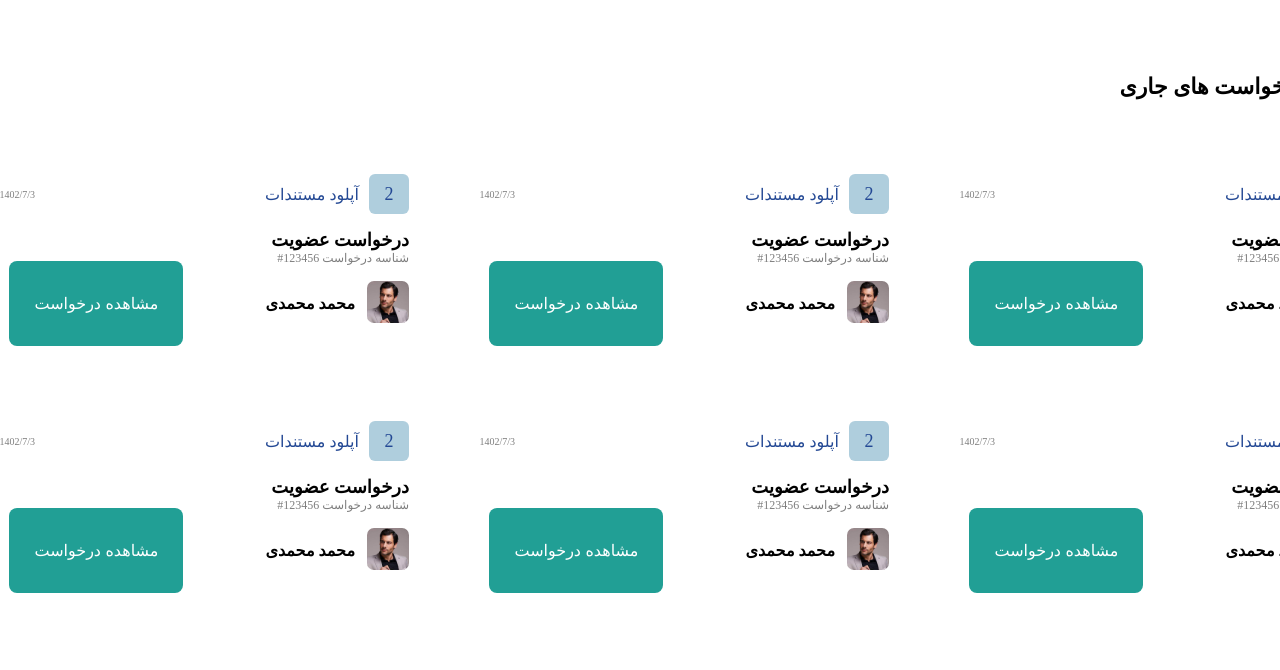
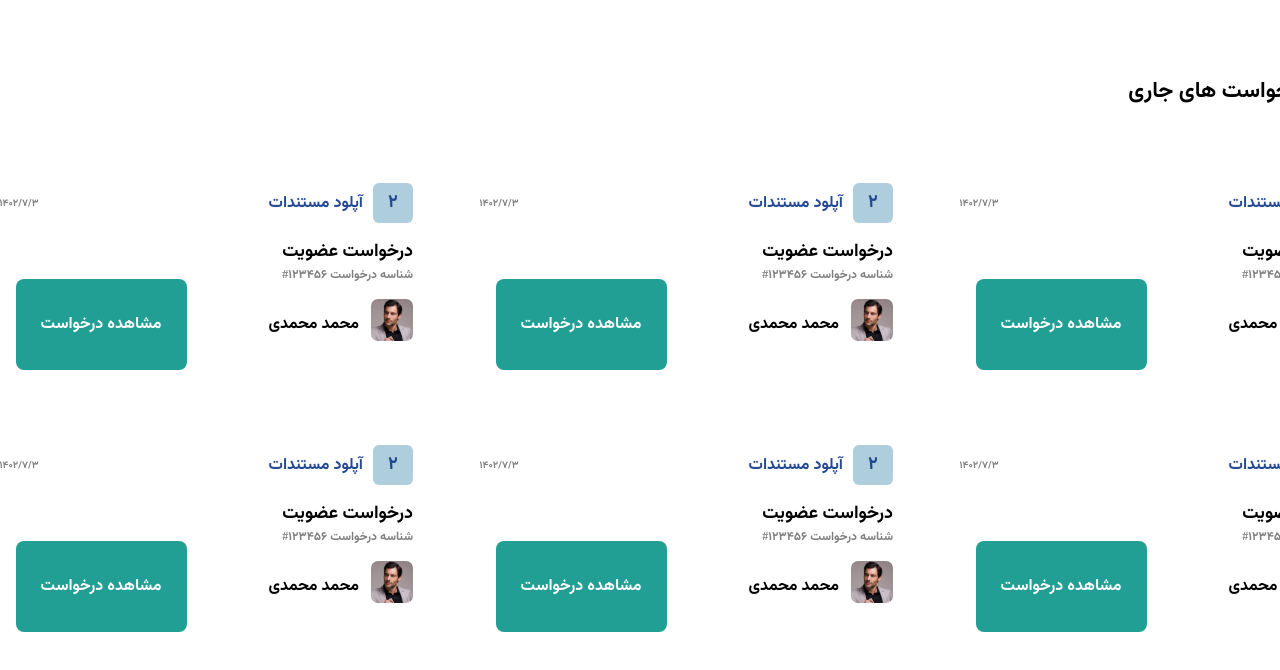
Before and after one commit to alirezad3v/Bootcamp-Task-1, a plain HTML site: page index.html in a window 1280 px wide. Shown: the top 670 px of the page. Drawn offline with Linux system fonts and the light colour scheme; a small style sheet from the web is missing.

Commit message:
change html file

```diff
--- a/index.html
+++ b/index.html
@@ -3,10 +3,8 @@
   <head>
     <meta charset="UTF-8" />
     <meta name="viewport" content="width=device-width, initial-scale=1.0" />
+    <link rel="stylesheet" href="./css/fonts.css" />
     <link rel="stylesheet" href="./css/style.css" />
-    <link rel="preconnect" href="//fdn.fontcdn.ir" />
-    <link rel="preconnect" href="//v1.fontapi.ir" />
-    <link href="https://v1.fontapi.ir/css/VazirFD:100" rel="stylesheet" />
     <title>درخواست های جاری</title>
   </head>
   <body>
```
